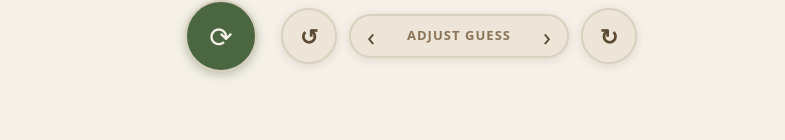
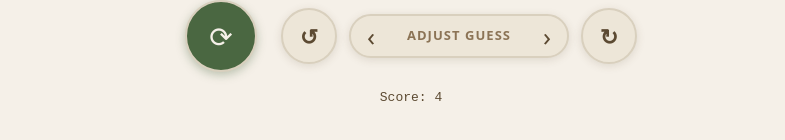
Before and after one commit to matthewdylanchin/Wavelength, a React (Vite) app: page / in a window 1280 px wide. Shown: the part 506-646 px from the top of the page, without its empty margins (229-1014 px from the left). Built offline with nearby package versions, Linux system fonts and the light colour scheme.

Commit message:
added scoring function and shared band widths

```diff
--- a/src/App.tsx
+++ b/src/App.tsx
@@ -3,6 +3,7 @@ import Dial from "./components/dial/Dial";
 import AdjustGuessControl from "./components/game/AdjustGuessControl";
 import SpinKnob from "./components/game/SpinKnob";
 import { randomTarget } from "./lib/dial";
+import { scoreFor } from "./lib/scoring";
 
 export default function App() {
   const [guessAngle, setGuessAngle] = useState(90);
@@ -29,6 +30,10 @@ export default function App() {
         <SpinKnob onSpin={handleSpin} />
         <AdjustGuessControl angle={guessAngle} onChange={setGuessAngle} />
       </div>
+      {/* DEV ONLY — removed in Step 7 */}
+      <p style={{ textAlign: "center", marginTop: "1rem", fontFamily: "monospace" }}>
+        Score: {scoreFor(guessAngle, targetAngle)}
+      </p>
     </div>
   );
 }
--- a/src/components/dial/TargetLayer.tsx
+++ b/src/components/dial/TargetLayer.tsx
@@ -1,17 +1,16 @@
 import { bandPath } from "../../lib/dial";
+import { BANDS } from "../../lib/bands";
 import { CX, CY } from "./Dial";
 
-// All three bands share the same inner/outer radii.
-// Painter's order (2 → 3 → 4) makes each narrower band cover the one below it,
-// producing a visible bullseye without needing separate ring geometry.
 const INNER_R = 120;
 const OUTER_R = 340;
 
-const BANDS = [
-  { points: 2, halfWidth: 17, color: "var(--color-band-2)" },
-  { points: 3, halfWidth: 10, color: "var(--color-band-3)" },
-  { points: 4, halfWidth: 4, color: "var(--color-band-4)" },
-];
+// Colors parallel to BANDS by points value — visual concern, lives here not in bands.ts
+const BAND_COLOR: Record<number, string> = {
+  2: "var(--color-band-2)",
+  3: "var(--color-band-3)",
+  4: "var(--color-band-4)",
+};
 
 type Props = {
   targetAngle: number; // degrees, 0–180
@@ -20,11 +19,12 @@ type Props = {
 export default function TargetLayer({ targetAngle }: Props) {
   return (
     <g>
-      {BANDS.map(({ points, halfWidth, color }) => (
+      {/* BANDS is widest-first, so painter's order is correct: wide renders first, narrow on top */}
+      {BANDS.map(({ points, halfWidth }) => (
         <path
           key={points}
           d={bandPath(targetAngle, halfWidth, INNER_R, OUTER_R, CX, CY)}
-          fill={color}
+          fill={BAND_COLOR[points]}
           stroke="none"
         />
       ))}
--- /dev/null
+++ b/src/lib/bands.ts
@@ -0,0 +1,8 @@
+// Single source of truth for scoring band thresholds.
+// Widest-first order = natural painter's order for TargetLayer rendering.
+// scoreFor() is order-independent (finds highest-scoring matching band).
+export const BANDS = [
+  { points: 2, halfWidth: 17 },
+  { points: 3, halfWidth: 10 },
+  { points: 4, halfWidth: 4 },
+]
--- a/src/lib/scoring.ts
+++ b/src/lib/scoring.ts
@@ -1,13 +1,10 @@
-const BANDS = [
-  { points: 4, halfWidth: 7 },
-  { points: 3, halfWidth: 14 },
-  { points: 2, halfWidth: 22 },
-]
+import { BANDS } from './bands'
 
 export function scoreFor(guessAngle: number, targetAngle: number): number {
   const delta = Math.abs(guessAngle - targetAngle)
+  let best = 0
   for (const band of BANDS) {
-    if (delta <= band.halfWidth) return band.points
+    if (delta <= band.halfWidth) best = Math.max(best, band.points)
   }
-  return 0
+  return best
 }
```
Also changed, not shown: 1 other file (tests, documents, lock files or other folders).
